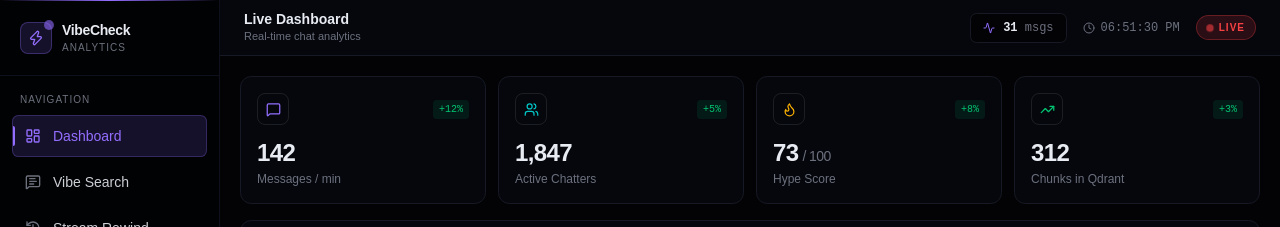
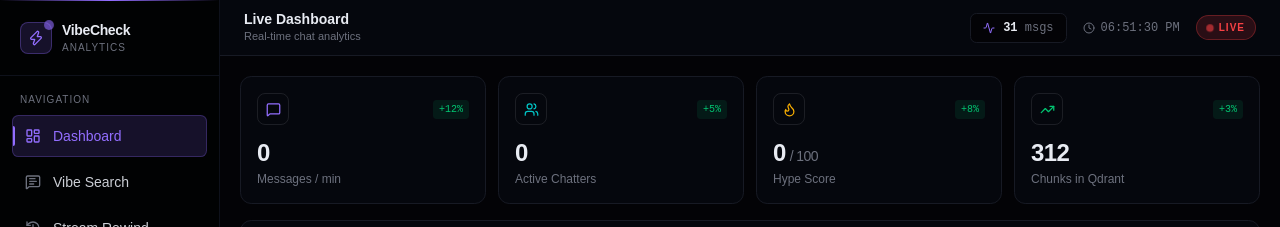
Before and after one commit to EdwinVincent28/Twitch-Live-Stream-Analytics, a React (Vite) app in the folder client/: page / in a window 1280 px wide. Shown: the top 227 px of the page. Built offline with nearby package versions, Linux system fonts and the light colour scheme; no server answers.

Commit message:
feature: Stats row updated with live data

```diff
--- a/client/src/components/dashboard/Statsrow.jsx
+++ b/client/src/components/dashboard/Statsrow.jsx
@@ -1,22 +1,11 @@
-import { useEffect, useState } from "react";
+import { useEffect, useState, useRef } from "react";
 import { MessageSquare, Users, Flame, TrendingUp } from "lucide-react";
+import { io } from "socket.io-client";
+
+const API_URL = import.meta.env.VITE_API_URL;
+const socket = io(API_URL);
 
 function StatCard({ icon: Icon, label, value, unit, color, delta }) {
-  const [display, setDisplay] = useState(0);
-
-  useEffect(() => {
-    // Animate count up
-    const target = Number(String(value).replace(/,/g, ""));
-    if (isNaN(target)) return;
-    let start = 0;
-    const step = Math.ceil(target / 30);
-    const t = setInterval(() => {
-      start = Math.min(start + step, target);
-      setDisplay(start);
-      if (start >= target) clearInterval(t);
-    }, 20);
-    return () => clearInterval(t);
-  }, [value]);
 
   return (
     <div className="relative flex flex-col gap-3 p-4 rounded-xl bg-card border border-border overflow-hidden group hover:border-primary/30 transition-colors duration-200">
@@ -36,7 +25,7 @@ function StatCard({ icon: Icon, label, value, unit, color, delta }) {
 
       <div>
         <p className="text-2xl font-bold tracking-tight text-foreground">
-          {typeof display === "number" ? display.toLocaleString() : value}
+          {typeof value === "number" ? value.toLocaleString() : value}
           {unit && <span className="text-sm font-normal text-muted-foreground ml-1">{unit}</span>}
         </p>
         <p className="text-xs text-muted-foreground mt-0.5">{label}</p>
@@ -45,17 +34,68 @@ function StatCard({ icon: Icon, label, value, unit, color, delta }) {
   );
 }
 
-export default function StatsRow({ stats }) {
-  const defaults = [
-    { icon: MessageSquare, label: "Messages / min", value: stats?.msgsPerMin ?? 142, unit: "", color: "text-primary", delta: 12 },
-    { icon: Users, label: "Active Chatters", value: stats?.activeChatters ?? 1847, unit: "", color: "text-[var(--chart-2)]", delta: 5 },
-    { icon: Flame, label: "Hype Score", value: stats?.hypeScore ?? 73, unit: "/ 100", color: "text-[var(--hype-mid)]", delta: 8 },
-    { icon: TrendingUp, label: "Chunks in Qdrant", value: stats?.qdrantChunks ?? 312, unit: "", color: "text-[var(--chart-3)]", delta: 3 },
+export default function StatsRow() {
+  const [stats, setStats] = useState({
+    msgsPerMin: 0,
+    activeChatters: 0,
+    hypeScore: 0,
+    qdrantChunks: 312
+  });
+
+  const historyRef = useRef([]);
+
+  useEffect(() => {
+    const handleNewMessage = (msg) => {
+      historyRef.current.push({
+        timestamp: Date.now(),
+        username: msg.username
+      });
+    };
+
+    socket.on("chat_message", handleNewMessage);
+
+    const t = setInterval(() => {
+      const now = Date.now();
+      const oneMinuteAgo = now - 60000;
+      const fifteenSecondsAgo = now - 15000;
+
+      historyRef.current = historyRef.current.filter(m => m.timestamp >= oneMinuteAgo);
+      const recentMessages = historyRef.current;
+
+      const msgsPerMin = recentMessages.length;
+
+      const uniqueUsers = new Set(recentMessages.map(m => m.username));
+      const activeChatters = uniqueUsers.size;
+
+      const recent15s = recentMessages.filter(m => m.timestamp >= fifteenSecondsAgo).length;
+      const msgsPerSecond = recent15s / 15;
+      const hypeScore = Math.min(100, Math.round(msgsPerSecond * 5));
+
+      setStats(prev => ({
+        ...prev,
+        msgsPerMin,
+        activeChatters,
+        hypeScore
+      }));
+
+    }, 1000);
+
+    return () => {
+      socket.off("chat_message", handleNewMessage);
+      clearInterval(t);
+    };
+  }, []);
+
+  const statCards = [
+    { icon: MessageSquare, label: "Messages / min", value: stats.msgsPerMin, unit: "", color: "text-primary", delta: 12 },
+    { icon: Users, label: "Active Chatters", value: stats.activeChatters, unit: "", color: "text-[var(--chart-2)]", delta: 5 },
+    { icon: Flame, label: "Hype Score", value: stats.hypeScore, unit: "/ 100", color: "text-[var(--hype-mid)]", delta: 8 },
+    { icon: TrendingUp, label: "Chunks in Qdrant", value: stats.qdrantChunks, unit: "", color: "text-[var(--chart-3)]", delta: 3 },
   ];
 
   return (
     <div className="grid grid-cols-2 lg:grid-cols-4 gap-3">
-      {defaults.map((s, i) => (
+      {statCards.map((s, i) => (
         <StatCard key={i} {...s} />
       ))}
     </div>
```
